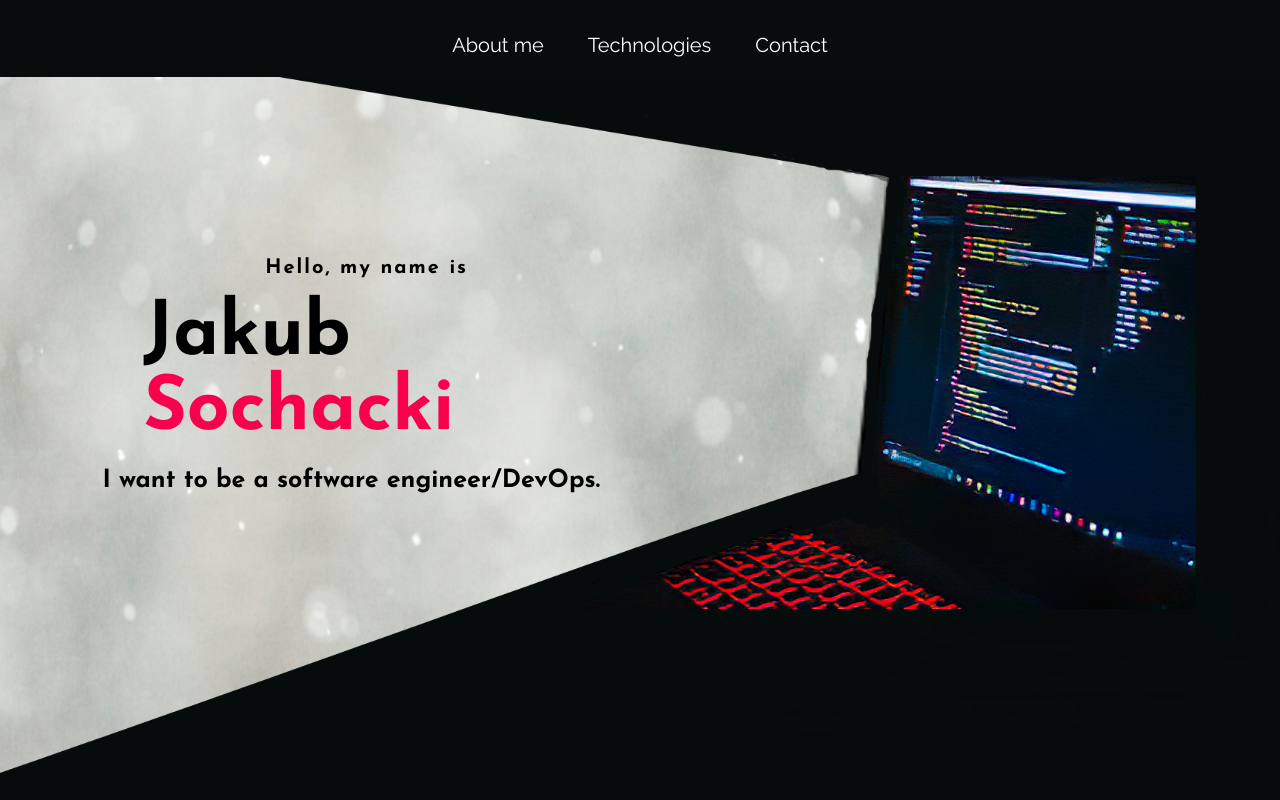
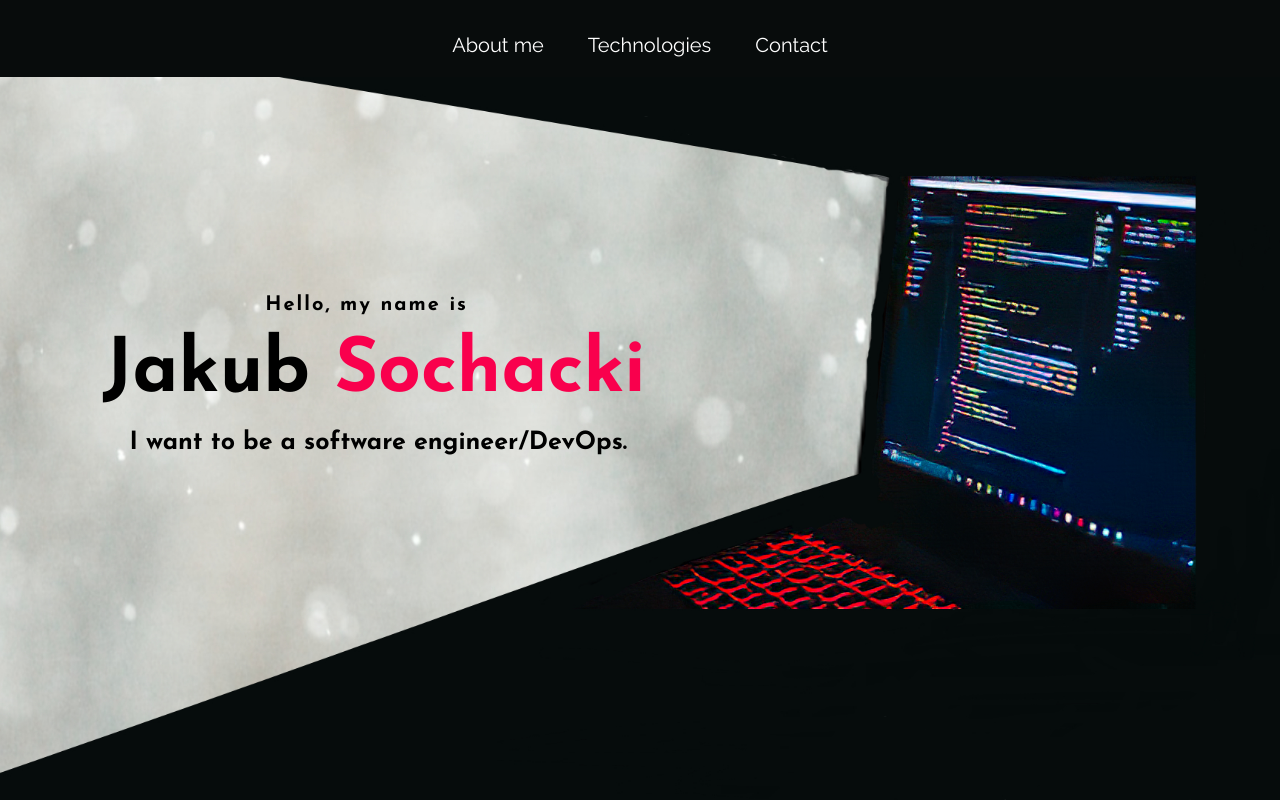
Before and after one commit to JakubSochacki06/website, a plain HTML site: page index.html in a window 1280 px wide. Shown: the top 800 px of the page. Drawn offline with Linux system fonts and the light colour scheme; a script that the page names is missing.

Commit message:
Update style.css

```diff
--- a/style.css
+++ b/style.css
@@ -56,12 +56,13 @@ h1{
 	color: #000;
 	margin: 20px 0px 20px;
 	font-size: 75px;
-	padding-left: 7.5%;
+	white-space: nowrap;
 }
 h3{
 	color: #000;
 	font-size: 25px;
 	margin-bottom: 50px;
+	padding-left: 5%;
 }
 h4{
 	color: #000;
```
